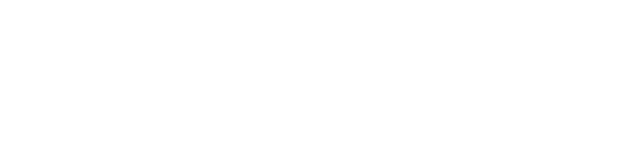
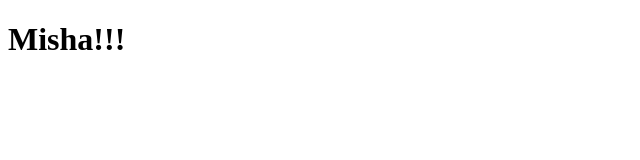
Before and after one commit to Neokolder/js_course, a plain HTML site: page index.html in a window 1280 px wide. Shown: the whole page, without its empty margins (0-640 px from the left). Drawn offline with Linux system fonts and the light colour scheme.

Commit message:
second commit

```diff
--- a/index.html
+++ b/index.html
@@ -7,6 +7,6 @@
     <title>Document</title>
 </head>
 <body>
-
+    <h1>Misha!!!</h1>
 </body>
 </html>
```
